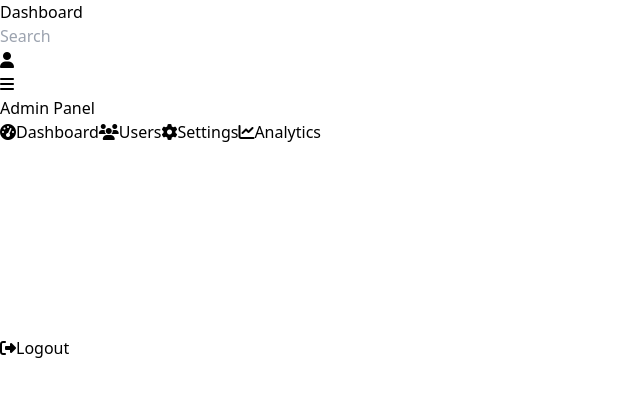
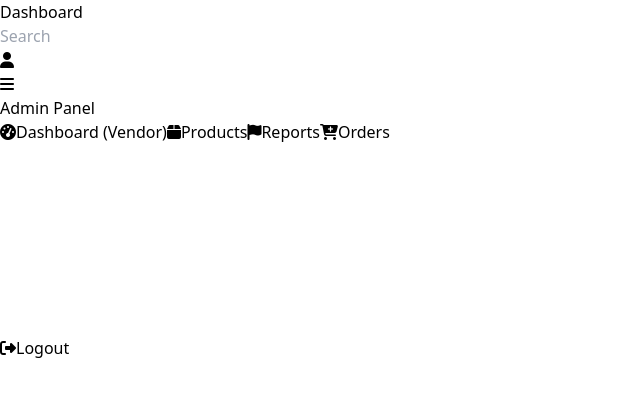
Before and after one commit to Saim-Al-Ifran/OrbitBazaar-client, a React (Vite) app: page / in a window 1280 px wide. Shown: the top 396 px of the page, without its empty margins (0-640 px from the left). Built offline with nearby package versions, Linux system fonts and the light colour scheme.

Commit message:
Designed sidebar for vendor and admin

```diff
--- a/src/components/Dashboard/Sidebar.tsx
+++ b/src/components/Dashboard/Sidebar.tsx
@@ -1,70 +1,31 @@
-// components/Sidebar.tsx
-import React, { useState } from 'react';
+import React, { useState } from "react";
+import AdminNav from "./admin/AdminNav";
+import VendorNav from "./vendor/VendorNav";
+
 
 interface SidebarProps {
   isActive: boolean;
 }
 
 const Sidebar: React.FC<SidebarProps> = ({ isActive }) => {
-  const [active, setActive] = useState('');
+  const [active, setActive] = useState("");
+  const role = "vendor";
+
   return (
     <aside
       className={`sm:w-64 w-full bg-[#384B70] text-white space-y-6 py-7 px-2 fixed top-16 h-[calc(100%-64px)] transform transition-transform ${
-        isActive ? 'translate-x-0' : '-translate-x-full'
+        isActive ? "translate-x-0" : "-translate-x-full"
       } md:translate-x-0`}
     >
       <div className="text-center text-xl font-semibold">Admin Panel</div>
-      <nav>
+
+      {role === "admin" && <AdminNav active={active} setActive={setActive} />}
+      {role === "vendor" && <VendorNav active={active} setActive={setActive} />}
+
+      <div className="Dashboard-logout">
         <a
           href="#"
-          onClick={() => setActive('Dashboard')}
-          className={`py-2 px-4 rounded-md flex items-center ${
-            active === 'Dashboard' ? 'bg-[#789DBC] text-white' : 'hover:bg-[#789DBC]'
-          }`}
-        >
-          <i className="fas fa-tachometer-alt mr-3"></i>
-          <span>Dashboard</span>
-        </a>
-
-        <a
-          href="#"
-          onClick={() => setActive('Users')}
-          className={`py-2 px-4 rounded-md flex items-center ${
-            active === 'Users' ? 'bg-[#789DBC] text-white' : 'hover:bg-[#789DBC]'
-          }`}
-        >
-          <i className="fas fa-users mr-3"></i>
-          <span>Users</span>
-        </a>
-
-        <a
-          href="#"
-          onClick={() => setActive('Settings')}
-          className={`py-2 px-4 rounded-md flex items-center ${
-            active === 'Settings' ? 'bg-[#789DBC] text-white' : 'hover:bg-[#789DBC]'
-          }`}
-        >
-          <i className="fas fa-cog mr-3"></i>
-          <span>Settings</span>
-        </a>
-
-        <a
-          href="#"
-          onClick={() => setActive('Analytics')}
-          className={`py-2 px-4 rounded-md flex items-center ${
-            active === 'Analytics' ? 'bg-[#789DBC] text-white' : 'hover:bg-[#789DBC]'
-          }`}
-        >
-          <i className="fas fa-chart-line mr-3"></i>
-          <span>Analytics</span>
-        </a>
-
-    </nav>
-
-      <div className="Dashboard-logout ">
-        <a
-          href="#"
-          className="  py-2 px-4 hover:bg-[#7AB2D3] bg-[#789DBC] rounded-md flex items-center justify-center"
+          className="py-2 px-4 hover:bg-[#7AB2D3] bg-[#789DBC] rounded-md flex items-center justify-center"
         >
           <i className="fas fa-sign-out-alt mr-2"></i>
           <span>Logout</span>
--- /dev/null
+++ b/src/components/Dashboard/admin/AdminNav.tsx
@@ -0,0 +1,77 @@
+import React from "react";
+
+interface AdminNavProps {
+  active: string;
+  setActive: (section: string) => void;
+}
+
+const AdminNav: React.FC<AdminNavProps> = ({ active, setActive }) => {
+  return (
+    <nav>
+      <a
+        href="#"
+        onClick={() => setActive("Dashboard")}
+        className={`py-2 px-4 rounded-md flex items-center ${
+          active === "Dashboard" ? "bg-[#789DBC] text-white" : "hover:bg-[#789DBC]"
+        }`}
+      >
+        <i className="fas fa-tachometer-alt mr-3"></i>
+        <span>Dashboard</span>
+      </a>
+
+      <a
+        href="#"
+        onClick={() => setActive("Users")}
+        className={`py-2 px-4 rounded-md flex items-center ${
+          active === "Users" ? "bg-[#789DBC] text-white" : "hover:bg-[#789DBC]"
+        }`}
+      >
+        <i className="fas fa-users mr-3"></i>
+        <span>Users</span>
+      </a>
+      <a
+        href="#"
+        onClick={() => setActive("Sellers")}
+        className={`py-2 px-4 rounded-md flex items-center ${
+          active === "Sellers" ? "bg-[#789DBC] text-white" : "hover:bg-[#789DBC]"
+        }`}
+      >
+        <i className="fa-solid fa-user-tie mr-3"></i>
+        <span>Sellers</span>
+      </a>
+      <a
+        href="#"
+        onClick={() => setActive("Sellers-request")}
+        className={`py-2 px-4 rounded-md flex items-center ${
+          active === "Sellers-request" ? "bg-[#789DBC] text-white" : "hover:bg-[#789DBC]"
+        }`}
+      >
+        <i className="fa-solid fa-users-gear mr-3"></i>
+        <span>Sellers Request</span>
+      </a>
+      <a
+        href="#"
+        onClick={() => setActive("Deactive-sellers")}
+        className={`py-2 px-4 rounded-md flex items-center ${
+          active === "Deactive-sellers" ? "bg-[#789DBC] text-white" : "hover:bg-[#789DBC]"
+        }`}
+      >
+        <i className="fa-solid fa-user-minus mr-3"></i>
+        <span>Deactive Sellers</span>
+      </a>
+      <a
+        href="#"
+        onClick={() => setActive("Categories")}
+        className={`py-2 px-4 rounded-md flex items-center ${
+          active === "Categories" ? "bg-[#789DBC] text-white" : "hover:bg-[#789DBC]"
+        }`}
+      >
+       <i className="fa-solid fa-list mr-3"></i>
+        <span>Categories</span>
+      </a>
+
+    </nav>
+  );
+};
+
+export default AdminNav;
--- /dev/null
+++ b/src/components/Dashboard/vendor/VendorNav.tsx
@@ -0,0 +1,56 @@
+import React from "react";
+
+interface VendorNavProps {
+  active: string;
+  setActive: (section: string) => void;
+}
+
+const VendorNav: React.FC<VendorNavProps> = ({ active, setActive }) => {
+  return (
+    <nav>
+      <a
+        href="#"
+        onClick={() => setActive("Dashboard")}
+        className={`py-2 px-4 rounded-md flex items-center ${
+          active === "Dashboard" ? "bg-[#789DBC] text-white" : "hover:bg-[#789DBC]"
+        }`}
+      >
+        <i className="fas fa-tachometer-alt mr-3"></i>
+        <span>Dashboard (Vendor)</span>
+      </a>
+
+      <a
+        href="#"
+        onClick={() => setActive("Products")}
+        className={`py-2 px-4 rounded-md flex items-center ${
+          active === "Products" ? "bg-[#789DBC] text-white" : "hover:bg-[#789DBC]"
+        }`}
+      >
+       <i className="fa-solid fa-box mr-3"></i>
+        <span>Products</span>
+      </a>
+      <a
+        href="#"
+        onClick={() => setActive("Reports")}
+        className={`py-2 px-4 rounded-md flex items-center ${
+          active === "Reports" ? "bg-[#789DBC] text-white" : "hover:bg-[#789DBC]"
+        }`}
+      >
+       <i className="fa-solid fa-flag mr-3"></i>
+        <span>Reports</span>
+      </a>
+      <a
+        href="#"
+        onClick={() => setActive("Orders")}
+        className={`py-2 px-4 rounded-md flex items-center ${
+          active === "Orders" ? "bg-[#789DBC] text-white" : "hover:bg-[#789DBC]"
+        }`}
+      >
+       <i className="fa-solid fa-cart-plus mr-3"></i>
+        <span>Orders</span>
+      </a>
+    </nav>
+  );
+};
+
+export default VendorNav;
```
